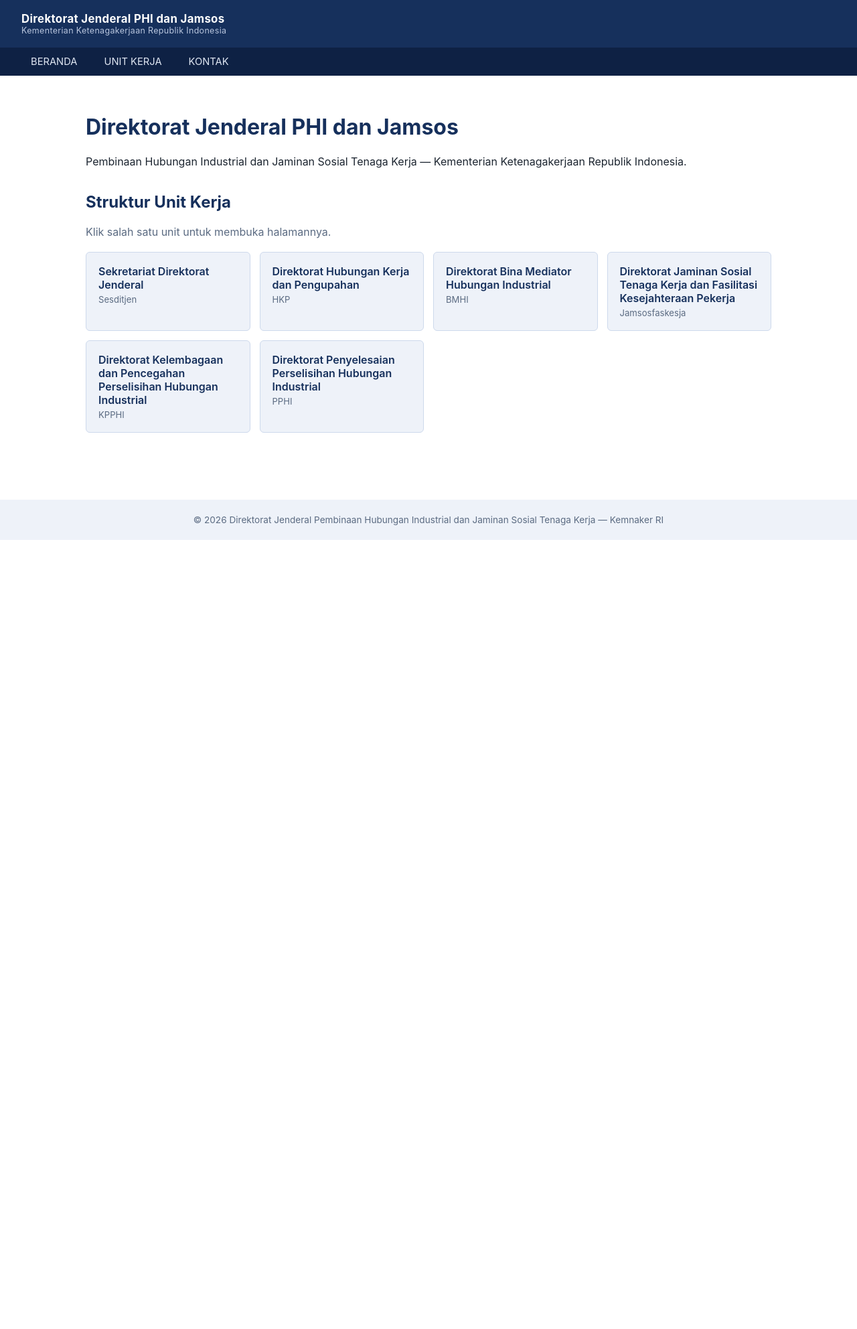
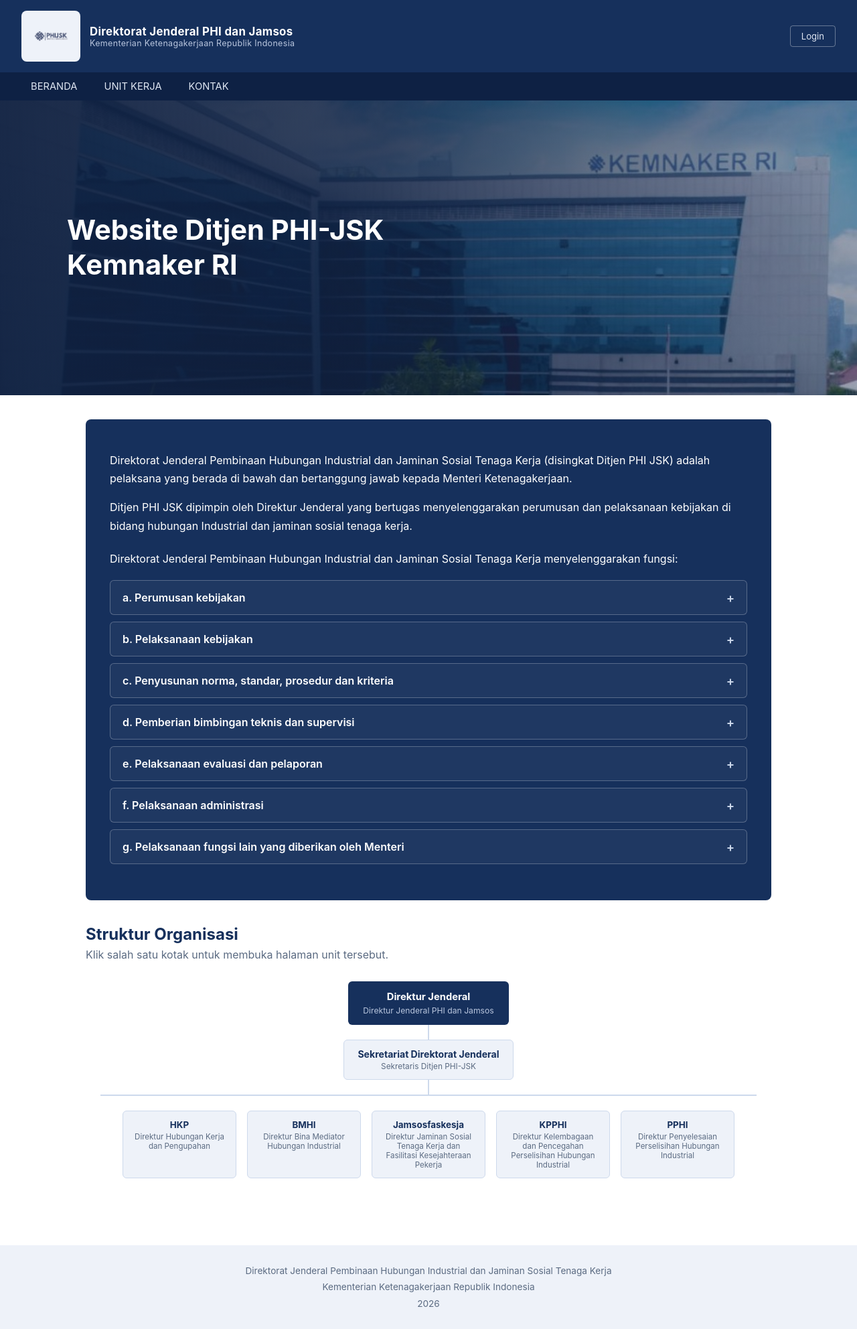
Before and after one commit to RezkyRD/Website-PHIJSK, a Django app: page / in a window 1280 px wide. Shown: the whole page at 67% size. Before the commit the page ends 806 px from the top, so only its background shows below. Run offline with Django 5.2, Linux system fonts and the light colour scheme; data comes from the database, SQL or seed files in the repository; both versions use the stored data as it was after the commit; data that the repository does not hold is empty.

Commit message:
Perbaiki posisi crop foto hero agar logo Kemnaker terlihat

```diff
--- a/konten/templates/konten/base.html
+++ b/konten/templates/konten/base.html
@@ -1,4 +1,4 @@
-<!DOCTYPE html>
+{% load static %}<!DOCTYPE html>
 <html lang="id">
 <head>
 <meta charset="UTF-8">
@@ -23,10 +23,23 @@
   header.topbar {
     background: var(--navy);
     color: #fff;
-    padding: 18px 32px;
+    padding: 16px 32px;
     display: flex;
     align-items: center;
     justify-content: space-between;
+  }
+  header.topbar .brand-row {
+    display: flex;
+    align-items: center;
+    gap: 14px;
+  }
+  header.topbar .brand-row img {
+    height: 76px;
+    width: auto;
+    display: block;
+    background: var(--blue-light);
+    border-radius: 8px;
+    padding: 8px 14px;
   }
   header.topbar .brand {
     font-weight: 700;
@@ -39,6 +52,17 @@
     font-size: 0.78rem;
     color: #b9c6de;
   }
+  header.topbar .admin-link {
+    font-size: 0.82rem;
+    color: #dfe6f2;
+    text-decoration: none;
+    white-space: nowrap;
+    border: 1px solid rgba(255,255,255,0.35);
+    border-radius: 4px;
+    padding: 7px 16px;
+  }
+  header.topbar .admin-link:hover { background: rgba(255,255,255,0.1); }
+
   nav.mainnav {
     background: var(--navy-dark);
   }
@@ -62,8 +86,9 @@
     background: var(--blue-light);
     color: var(--muted);
     text-align: center;
-    padding: 22px;
+    padding: 26px 22px;
     font-size: 0.85rem;
+    line-height: 1.8;
     margin-top: 40px;
   }
   h1 { color: var(--navy); }
@@ -72,23 +97,30 @@
 </head>
 <body>
 <header class="topbar">
-  <div class="brand">
-    Direktorat Jenderal PHI dan Jamsos
-    <small>Kementerian Ketenagakerjaan Republik Indonesia</small>
+  <div class="brand-row">
+    <img src="{% static 'konten/img/logo-phijsk.png' %}" alt="Logo PHIJSK">
+    <div class="brand">
+      Direktorat Jenderal PHI dan Jamsos
+      <small>Kementerian Ketenagakerjaan Republik Indonesia</small>
+    </div>
   </div>
+  <a class="admin-link" href="/admin/login/">Login</a>
 </header>
 <nav class="mainnav">
   <ul>
     <li><a href="{% url 'konten:beranda' %}">BERANDA</a></li>
-    <li><a href="{% url 'konten:beranda' %}#unit-kerja">UNIT KERJA</a></li>
+    <li><a href="{% url 'konten:unit_list' %}">UNIT KERJA</a></li>
     <li><a href="{% url 'konten:kontak' %}">KONTAK</a></li>
   </ul>
 </nav>
+{% block hero %}{% endblock %}
 <main>
 {% block content %}{% endblock %}
 </main>
 <footer>
-  &copy; {% now "Y" %} Direktorat Jenderal Pembinaan Hubungan Industrial dan Jaminan Sosial Tenaga Kerja — Kemnaker RI
+  Direktorat Jenderal Pembinaan Hubungan Industrial dan Jaminan Sosial Tenaga Kerja<br>
+  Kementerian Ketenagakerjaan Republik Indonesia<br>
+  {% now "Y" %}
 </footer>
 </body>
 </html>
--- a/konten/templates/konten/beranda.html
+++ b/konten/templates/konten/beranda.html
@@ -1,43 +1,100 @@
 {% extends "konten/base.html" %}
+{% load static %}
 {% block title %}Beranda{% endblock %}
+
+{% block hero %}
+<section style="min-height:440px; display:flex; align-items:center;
+                padding: 60px 32px;
+                background-image: linear-gradient(90deg, rgba(15,32,64,0.94) 0%, rgba(15,32,64,0.82) 45%, rgba(15,32,64,0.40) 100%), url('{% static "konten/img/gedung-kemnaker.jpg" %}');
+                background-size: cover; background-position: center top 20%;">
+  <div style="max-width: 1080px; margin: 0 auto; width:100%;">
+    <h1 style="color:#fff; font-size:2.6rem; line-height:1.25; margin:0;">
+      Website Ditjen PHI-JSK<br>Kemnaker RI
+    </h1>
+  </div>
+</section>
+{% endblock %}
+
 {% block content %}
 
-<h1>Direktorat Jenderal PHI dan Jamsos</h1>
-<p>Pembinaan Hubungan Industrial dan Jaminan Sosial Tenaga Kerja — Kementerian Ketenagakerjaan Republik Indonesia.</p>
+<style>
+  .tupoksi-item summary { list-style: none; cursor: pointer; }
+  .tupoksi-item summary::-webkit-details-marker { display: none; }
+  .tupoksi-item summary::marker { content: ""; }
+  .tupoksi-item .accordion-icon::after { content: "+"; }
+  .tupoksi-item[open] .accordion-icon::after { content: "\2212"; }
+  .tupoksi-item summary:hover { background: rgba(255,255,255,0.08); }
+</style>
+
+<section style="background: var(--navy); color: #fff; border-radius:8px; padding: 32px 36px 44px; margin-bottom: 16px;">
+
+  {% if profil %}
+    {% if profil.paragraf_1 %}
+    <p style="line-height:1.7;">{{ profil.paragraf_1 }}</p>
+    {% endif %}
+    {% if profil.paragraf_2 %}
+    <p style="line-height:1.7;">{{ profil.paragraf_2 }}</p>
+    {% endif %}
+    {% if tupoksi_intro %}
+    <p style="line-height:1.7; margin-top:22px; margin-bottom:18px;">{{ tupoksi_intro }}</p>
+    {% endif %}
+    {% if tupoksi_items %}
+    <div>
+      {% for item in tupoksi_items %}
+      <details class="tupoksi-item" style="border:1px solid rgba(255,255,255,0.25); border-radius:6px; margin-bottom:10px; background: rgba(255,255,255,0.04);">
+        <summary style="padding:14px 18px; display:flex; align-items:center; justify-content:space-between; gap:16px; font-weight:600;">
+          <span>{{ item.letter }}. {{ item.title }}</span>
+          <span class="accordion-icon" style="font-size:1.15rem; color:#cdd9ec; flex-shrink:0;"></span>
+        </summary>
+        <div style="padding:0 18px 18px; line-height:1.7; color:#e3e8f2;">{{ item.full }}</div>
+      </details>
+      {% endfor %}
+    </div>
+    {% endif %}
+  {% else %}
+    <p style="color:#b9c6de;">Profil Ditjen belum diisi di admin.</p>
+  {% endif %}
+</section>
 
 <section id="unit-kerja" style="margin-top: 36px;">
-  <h2 style="color:#16305c;">Struktur Unit Kerja</h2>
-  <p style="color:#5b6b82;">Klik salah satu unit untuk membuka halamannya.</p>
+  <h2 style="color: var(--navy); margin-bottom: 6px;">Struktur Organisasi</h2>
+  <p style="color: var(--muted); margin-top:0;">Klik salah satu kotak untuk membuka halaman unit tersebut.</p>
 
-  <div style="display:grid; grid-template-columns: repeat(auto-fit, minmax(220px, 1fr)); gap: 14px; margin-top: 20px;">
-    {% for unit in unit_list %}
-    <a href="{% url 'konten:unit_detail' unit.slug %}"
-       style="display:block; background:#eef2f9; border:1px solid #cdd9ec; border-radius:6px;
-              padding:18px; text-decoration:none; color:#16305c; font-weight:600;
-              transition: background 0.15s;">
-      {{ unit.nama }}
-      {% if unit.singkatan %}<div style="font-weight:400; font-size:0.82rem; color:#5b6b82; margin-top:4px;">{{ unit.singkatan }}</div>{% endif %}
+  <div style="display:flex; flex-direction:column; align-items:center; margin-top: 30px; overflow-x:auto;">
+
+    <!-- Dirjen -->
+    <div style="background: var(--navy); color:#fff; border-radius:6px; padding:14px 22px; text-align:center; min-width:220px;">
+      <div style="font-weight:700; font-size:0.92rem;">{% if profil.nama_dirjen %}{{ profil.nama_dirjen }}{% else %}Direktur Jenderal{% endif %}</div>
+      <div style="font-size:0.76rem; color:#b9c6de; margin-top:4px;">Direktur Jenderal PHI dan Jamsos</div>
+    </div>
+
+    <div style="width:2px; height:22px; background:#cdd9ec;"></div>
+
+    <!-- Sekretariat -->
+    {% if sekretariat %}
+    <a href="{% url 'konten:unit_detail' sekretariat.slug %}"
+       style="display:block; text-decoration:none; background:#eef2f9; border:1px solid #cdd9ec; border-radius:6px;
+              padding:12px 20px; text-align:center; min-width:220px; color:var(--navy);">
+      <div style="font-weight:700; font-size:0.88rem;">{% if sekretariat.nama_pejabat %}{{ sekretariat.nama_pejabat }}{% else %}{{ sekretariat.nama }}{% endif %}</div>
+      <div style="font-size:0.74rem; color:var(--muted); margin-top:3px;">{{ sekretariat.jabatan|default:sekretariat.nama }}</div>
     </a>
-    {% empty %}
-    <p>Unit kerja belum ditambahkan di admin.</p>
-    {% endfor %}
+    {% endif %}
+
+    <div style="width:2px; height:22px; background:#cdd9ec;"></div>
+
+    <!-- Garis horizontal + 5 direktorat -->
+    <div style="width:100%; max-width: 980px; border-top:2px solid #cdd9ec; position:relative;"></div>
+    <div style="display:flex; gap:16px; margin-top:22px; flex-wrap:wrap; justify-content:center;">
+      {% for unit in direktorat %}
+      <a href="{% url 'konten:unit_detail' unit.slug %}"
+         style="display:block; text-decoration:none; background:#eef2f9; border:1px solid #cdd9ec; border-radius:6px;
+                padding:12px 16px; text-align:center; width:170px; color:var(--navy);">
+        <div style="font-weight:700; font-size:0.84rem;">{% if unit.nama_pejabat %}{{ unit.nama_pejabat }}{% else %}{{ unit.singkatan }}{% endif %}</div>
+        <div style="font-size:0.72rem; color:var(--muted); margin-top:3px;">{{ unit.jabatan|default:unit.nama }}</div>
+      </a>
+      {% endfor %}
+    </div>
   </div>
 </section>
 
-{% if berita_terbaru %}
-<section style="margin-top: 44px;">
-  <h2 style="color:#16305c;">Berita Terbaru</h2>
-  <div style="display:grid; grid-template-columns: repeat(auto-fit, minmax(240px, 1fr)); gap: 18px; margin-top: 16px;">
-    {% for b in berita_terbaru %}
-    <a href="{% url 'konten:berita_detail' b.slug %}" style="text-decoration:none; color:inherit;">
-      <div style="border:1px solid #e2e8f0; border-radius:6px; padding:16px;">
-        <div style="font-size:0.78rem; color:#5b6b82;">{{ b.unit_kerja.nama }} &middot; {{ b.tanggal_publish|date:"d M Y" }}</div>
-        <div style="font-weight:600; color:#16305c; margin-top:6px;">{{ b.judul }}</div>
-      </div>
-    </a>
-    {% endfor %}
-  </div>
-</section>
-{% endif %}
-
 {% endblock %}
--- a/konten/urls.py
+++ b/konten/urls.py
@@ -5,6 +5,7 @@
 
 urlpatterns = [
     path("", views.beranda, name="beranda"),
+    path("unit-kerja/", views.unit_list, name="unit_list"),
     path("kontak/", views.kontak, name="kontak"),
     path("berita/<slug:slug>/", views.berita_detail, name="berita_detail"),
     path("unit/<slug:slug>/", views.unit_detail, name="unit_detail"),
--- a/konten/views.py
+++ b/konten/views.py
@@ -1,23 +1,65 @@
 from django.shortcuts import render, get_object_or_404
-from .models import UnitKerja, Berita, Kontak
+from .models import UnitKerja, Berita, Kontak, ProfilDitjen
 
 
 def beranda(request):
-    """Halaman utama Ditjen — memuat bagan struktur unit yang bisa diklik."""
-    unit_list = UnitKerja.objects.all()
-    berita_terbaru = Berita.objects.filter(status="published")[:6]
+    """Halaman utama Ditjen — hero foto gedung, panel profil/tupoksi (akordion), bagan struktur."""
+    unit_list = list(UnitKerja.objects.all())
+    sekretariat = unit_list[0] if unit_list else None
+    direktorat = unit_list[1:] if len(unit_list) > 1 else []
+    profil = ProfilDitjen.objects.first()
+
+    # Judul singkat tiap poin tupoksi a-g, ditampilkan di baris akordion (tertutup).
+    # Teks lengkap dari admin tetap yang tampil saat akordion dibuka.
+    tupoksi_short_titles = [
+        "Perumusan kebijakan",
+        "Pelaksanaan kebijakan",
+        "Penyusunan norma, standar, prosedur dan kriteria",
+        "Pemberian bimbingan teknis dan supervisi",
+        "Pelaksanaan evaluasi dan pelaporan",
+        "Pelaksanaan administrasi",
+        "Pelaksanaan fungsi lain yang diberikan oleh Menteri",
+    ]
+
+    tupoksi_intro = ""
+    tupoksi_items = []
+    if profil and profil.tupoksi:
+        parts = [p.strip() for p in profil.tupoksi.split("\n\n") if p.strip()]
+        if parts:
+            tupoksi_intro = parts[0]
+            points = parts[1:]
+            for i, point in enumerate(points):
+                letter = chr(ord("a") + i)
+                if i < len(tupoksi_short_titles):
+                    title = tupoksi_short_titles[i]
+                else:
+                    title = point[:60]
+                tupoksi_items.append({"letter": letter, "title": title, "full": point})
+
     return render(
         request,
         "konten/beranda.html",
-        {"unit_list": unit_list, "berita_terbaru": berita_terbaru},
+        {
+            "sekretariat": sekretariat,
+            "direktorat": direktorat,
+            "profil": profil,
+            "tupoksi_intro": tupoksi_intro,
+            "tupoksi_items": tupoksi_items,
+        },
     )
 
 
+def unit_list(request):
+    """Halaman daftar Unit Kerja — navigasi untuk memilih direktorat."""
+    unit_list = UnitKerja.objects.all()
+    return render(request, "konten/unit_list.html", {"unit_list": unit_list})
+
+
 def unit_detail(request, slug):
-    """Halaman unit kerja dengan 4 tab: Beranda, Berita, Tusi, Struktur Organisasi."""
+    """Halaman unit kerja dengan 2 tab: Beranda (Tusi + Struktur) dan Berita."""
     unit = get_object_or_404(UnitKerja, slug=slug)
     tab = request.GET.get("tab", "beranda")
-    if tab not in {"beranda", "berita", "tusi", "struktur"}:
+    if tab not in {"beranda", "berita"}:
         tab = "beranda"
 
     berita_list = None
@@ -27,8 +69,6 @@
     tabs = [
         ("beranda", "BERANDA"),
         ("berita", "BERITA"),
-        ("tusi", "TUSI"),
-        ("struktur", "STRUKTUR ORGANISASI"),
     ]
     return render(
         request,
```
Also changed, not shown: konten/admin.py (+16 -6 lines), konten/fixtures/unit_kerja_awal.json (+12 -6 lines), konten/models.py (+31 -0 lines), konten/templates/konten/unit_detail.html (+21 -22 lines), konten/templates/konten/unit_list.html (added, +36 -0 lines), konten/migrations/0002_profilditjen_unitkerja_jabatan_and_more.py (added), konten/static/konten/img/gedung-kemnaker.jpg (added), konten/static/konten/img/logo-phijsk.png (added).
